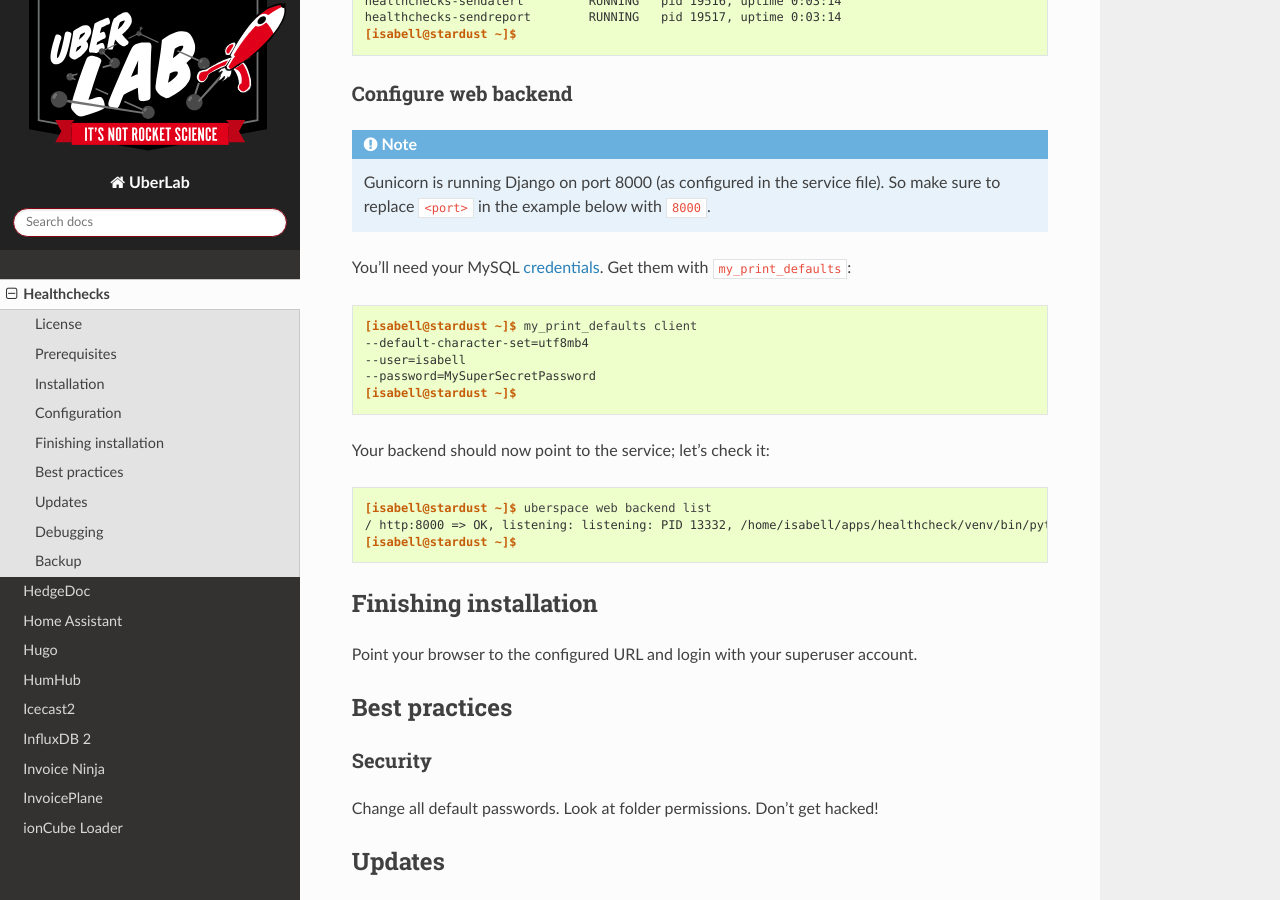
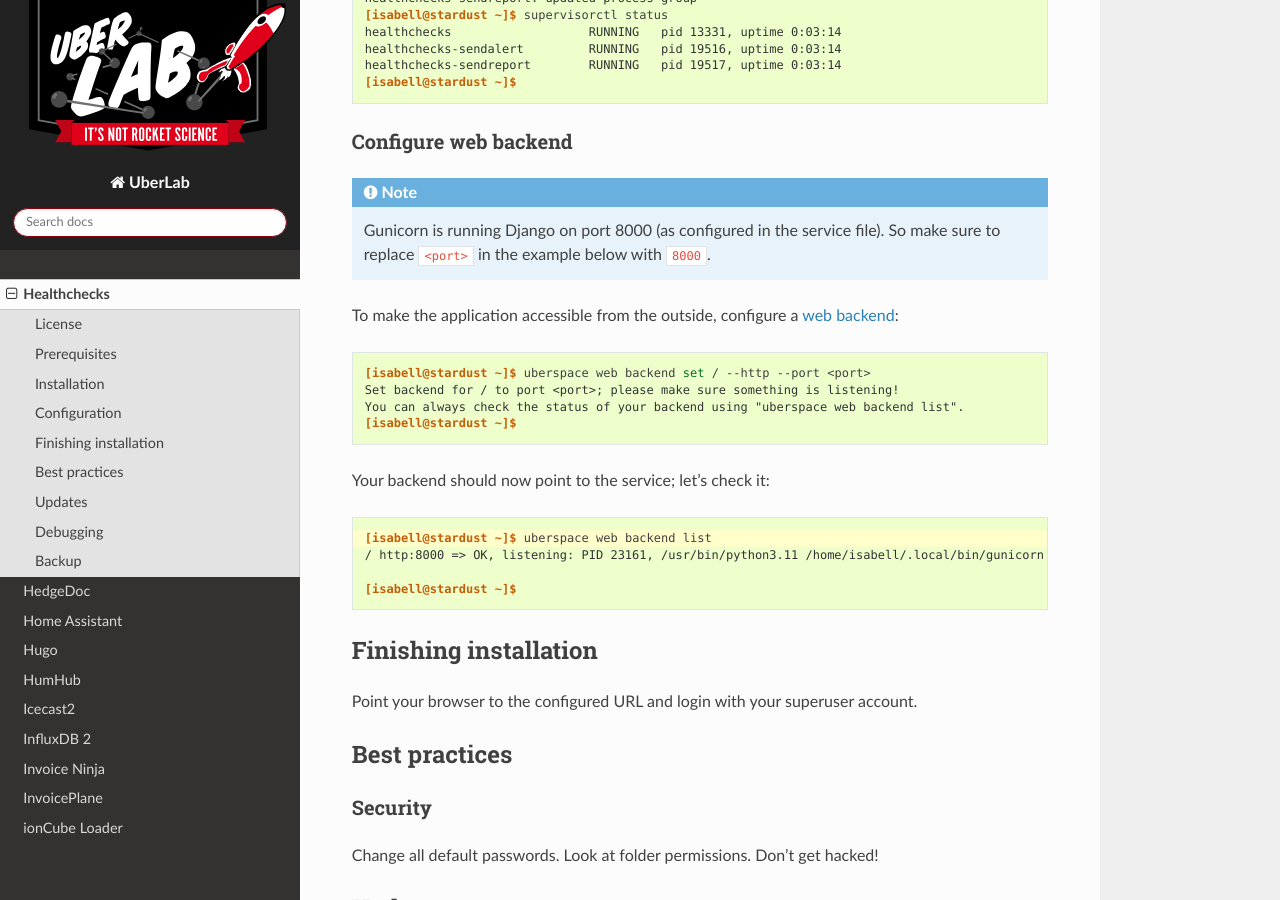
Before and after one commit to Uberspace/lab, a Sphinx documentation site: the page built from source/guide_healthchecks.rst, in a window 1280 px wide and 900 px high, scrolled down 11811 px. Built offline with Sphinx 7.4.7 and the Read the Docs theme 2.0.0, drawn with Linux system fonts in a browser that asks for light colours; some of the changed text lies outside the part shown.

Commit message:
small improvements

```diff
--- a/source/guide_healthchecks.rst
+++ b/source/guide_healthchecks.rst
@@ -140,7 +140,9 @@
 Set up the virtual environment
 -----------------
 
-Next we will setup a :manual:`Python <lang-python>` virtual environment where all dependencies are encapsulated:
+Next we will setup a :manual:`Python <lang-python>` virtual environment where all dependencies are encapsulated. Then we
+install the required dependencies and on top of that also `gunicorn <https://gunicorn.org/>`_ which will be our HTTP server
+later.
 
 ::
 
@@ -627,14 +629,16 @@
     Gunicorn is running Django on port 8000 (as configured in the service file).
     So make sure to replace ``<port>`` in the example below with ``8000``.
 
-.. include:: includes/my-print-defaults.rst
+.. include:: includes/web-backend.rst
 
 Your backend should now point to the service; let's check it:
 
 .. code-block:: console
+    :emphasize-lines: 1
 
     [isabell@stardust ~]$ uberspace web backend list
-    / http:8000 => OK, listening: listening: PID 13332, /home/isabell/apps/healthcheck/venv/bin/python3.11 venv/bin/gunicorn --bind 0.0.0.0:8000 hc.wsgi:application
+    / http:8000 => OK, listening: PID 23161, /usr/bin/python3.11 /home/isabell/.local/bin/gunicorn --error-logfile - --reload --bind 0.0.0.0:8000 mysite.wsgi:application
+
     [isabell@stardust ~]$
 
 Finishing installation
```
